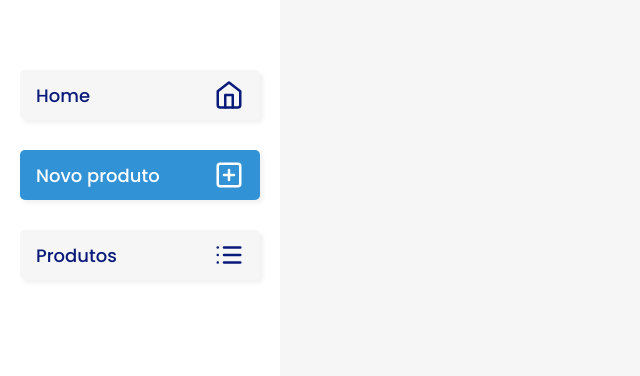
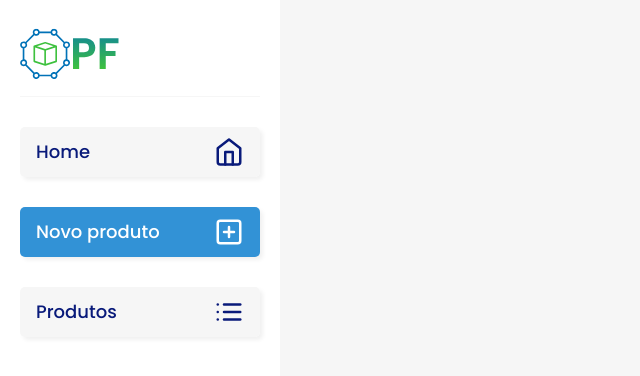
Before and after one commit to edmilson-dk/sponte-test-web, a React (Create React App) app: page /new in a window 1280 px wide. Shown: the top 376 px of the page, without its empty margins (0-640 px from the left). Built offline with nearby package versions, Linux system fonts and the light colour scheme.

Commit message:
feat: added logo svg icon

```diff
--- a/src/components/dashboard-wrapper/dashboard-wrapper-sidebar/index.tsx
+++ b/src/components/dashboard-wrapper/dashboard-wrapper-sidebar/index.tsx
@@ -3,9 +3,14 @@ import { FiHome, FiList, FiPlusSquare } from "react-icons/fi";
 import { NavigatorButton } from "./navigator-button";
 import { DashboardWrapperSideBarWrapper } from "src/styles/components/dashboard-wrapper/dashboard-wrapper-sidebar";
 
+import logoSvg from "src/assets/logo.svg";
+
 export function DashboardWrapperSideBar() {
   return (
     <DashboardWrapperSideBarWrapper>
+      <div>
+        <img src={logoSvg} alt="Product flow logotipo"/>
+      </div>
       <nav>
         <NavigatorButton
           router="/"
--- a/src/styles/components/dashboard-wrapper/dashboard-wrapper-sidebar/index.ts
+++ b/src/styles/components/dashboard-wrapper/dashboard-wrapper-sidebar/index.ts
@@ -8,9 +8,19 @@ export const DashboardWrapperSideBarWrapper = styled.aside`
   flex-direction: column;
   justify-content: flex-start;
   align-items: center;
-  padding: 40px 20px;
+  padding: 20px;
 
   background-color: ${({ theme }) => theme.colors.white};
+
+  > div {
+    width: 100%;
+    padding-bottom: 10px;
+    border-bottom: 1px solid ${({ theme }) => theme.colors.whiteSecond};
+
+    > img {
+      width: 100px;
+    }
+  }
 
   > nav {
     align-self: flex-start;
```
